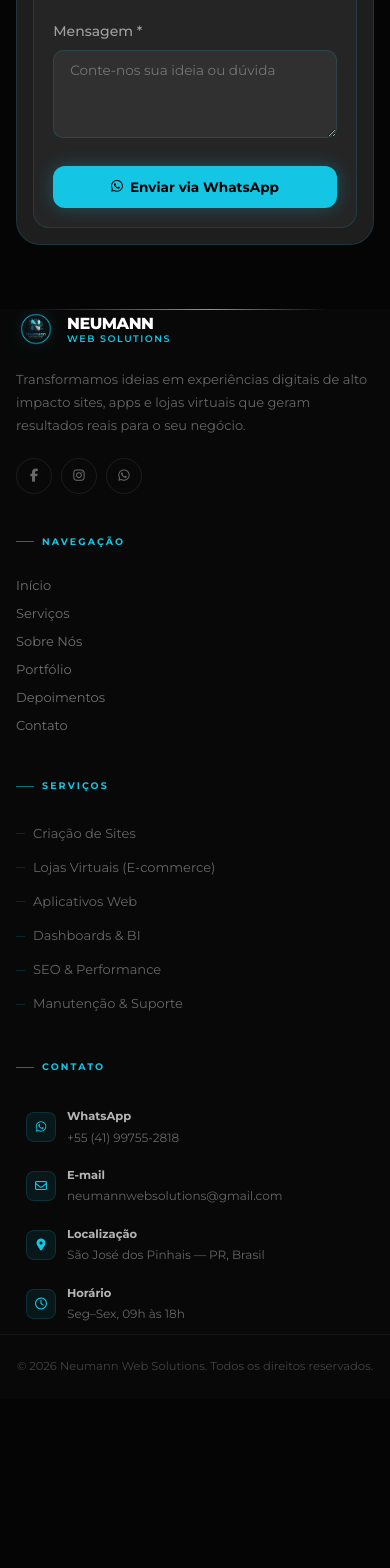
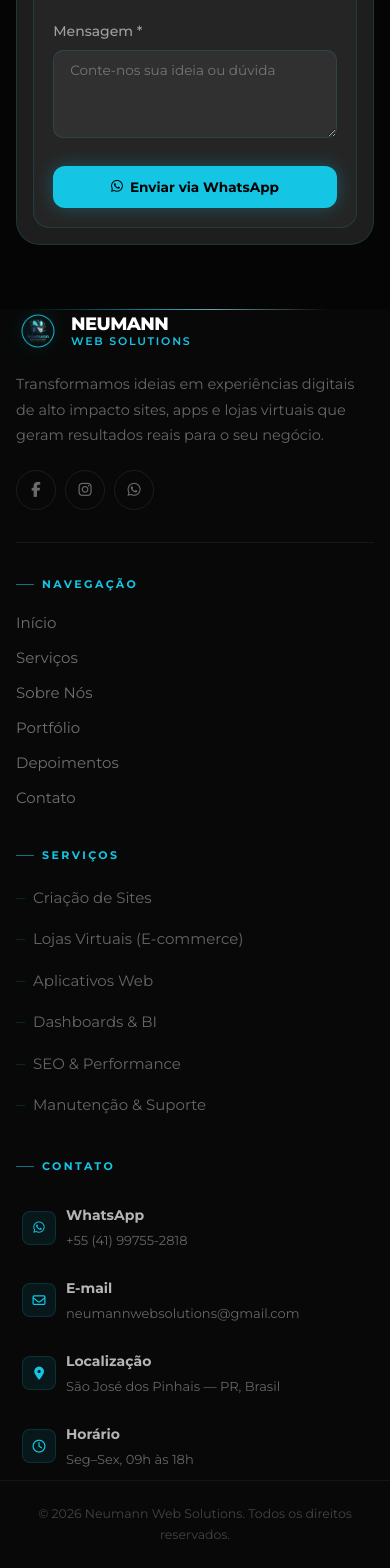
Before and after one commit to GeovaniNeumann/NeumannWeb, a React (Vite) app: page / in a window 390 px wide. Shown: the part 8969-10537 px from the top of the page. Before the commit the page ends 10368 px from the top, so only its background shows below. Built offline with nearby package versions, Linux system fonts and the light colour scheme.

Commit message:
atualização

```diff
--- a/src/components/Footer/Footer.css
+++ b/src/components/Footer/Footer.css
@@ -341,57 +341,174 @@ a.footer-contact-item:hover {
 /* ─── Responsivo ────────────────────────────────────────── */
 @media (max-width: 1100px) {
   .footer-grid {
-    grid-template-columns: 1.4fr 1fr 1fr;
-    gap: 2.5rem;
+    grid-template-columns: 1fr 1fr;
+    gap: 2.5rem 3rem;
+  }
+  .footer-col--brand {
+    grid-column: 1 / -1;
+    padding-right: 0;
+    max-width: 480px;
   }
   .footer-col--contact {
     grid-column: 1 / -1;
     display: grid;
-    grid-template-columns: auto 1fr 1fr 1fr auto;
+    grid-template-columns: repeat(2, 1fr);
+    gap: 4px 2rem;
     align-items: start;
-    gap: 0 1rem;
   }
   .footer-col--contact h4 {
     grid-column: 1 / -1;
-  }
-  .footer-cta-btn {
-    grid-column: 1 / -1;
-    margin-top: 8px;
-    width: fit-content;
+    margin-bottom: 0.6rem;
   }
 }
 
 @media (max-width: 768px) {
   .footer-inner {
-    padding-top: 3.5rem;
-    padding-bottom: 3rem;
+    padding-top: 3rem;
+    padding-bottom: 2.5rem;
   }
+
   .footer-grid {
     grid-template-columns: 1fr 1fr;
-    gap: 2.5rem;
+    gap: 2rem 2rem;
   }
+
   .footer-col--brand {
     grid-column: 1 / -1;
     padding-right: 0;
+    border-bottom: 1px solid rgba(255,255,255,0.06);
+    padding-bottom: 2rem;
   }
+
+  .footer-brand-tagline {
+    font-size: 14px;
+  }
+
+  /* Colunas nav e serviços lado a lado */
+  .footer-col h4 {
+    font-size: 10px;
+    margin-bottom: 1rem;
+  }
+
+  .footer-col ul li button {
+    font-size: 14px;
+    padding: 6px 0;
+  }
+
+  .footer-col ul li span {
+    font-size: 14px;
+    padding: 6px 0;
+  }
+
+  /* Contato: 2 itens por linha */
   .footer-col--contact {
     grid-column: 1 / -1;
-    display: flex;
-    flex-direction: column;
+    display: grid;
+    grid-template-columns: 1fr 1fr;
+    gap: 6px 1.5rem;
   }
-  .footer-cta-btn {
-    width: 100%;
+
+  .footer-col--contact h4 {
+    grid-column: 1 / -1;
+  }
+
+  .footer-contact-item {
+    padding: 10px 8px;
+    gap: 10px;
+  }
+
+  .footer-contact-icon {
+    width: 34px;
+    height: 34px;
+    font-size: 13px;
+    flex-shrink: 0;
+  }
+
+  .footer-contact-item strong {
+    font-size: 13px;
+  }
+
+  .footer-contact-item small {
+    font-size: 12.5px;
+  }
+
+  .footer-bottom p {
+    font-size: 12px;
+    text-align: center;
+  }
+
+  .footer-bottom-inner {
+    justify-content: center;
   }
 }
 
 @media (max-width: 480px) {
+  .footer-inner {
+    padding-top: 2.5rem;
+  }
+
   .footer-grid {
     grid-template-columns: 1fr;
+    gap: 2rem;
   }
-  .footer-bottom-inner {
-    flex-direction: column;
-    text-align: center;
-    gap: 4px;
+
+  .footer-col--contact {
+    grid-template-columns: 1fr;
+  }
+
+  /* Fonte maior em tela pequena */
+  .footer-col ul li button {
+    font-size: 15px;
+    padding: 7px 0;
+  }
+
+  .footer-col ul li span {
+    font-size: 15px;
+    padding: 7px 0;
+  }
+
+  .footer-col h4 {
+    font-size: 11px;
+    margin-bottom: 0.8rem;
+  }
+
+  .footer-contact-item {
+    padding: 10px 6px;
+  }
+
+  .footer-contact-item strong {
+    font-size: 14px;
+  }
+
+  .footer-contact-item small {
+    font-size: 13px;
+  }
+
+  .footer-logo-name {
+    font-size: 18px;
+  }
+
+  .footer-logo-name em {
+    font-size: 11px;
+  }
+
+  .footer-brand-tagline {
+    font-size: 14.5px;
+  }
+
+  .footer-logo-img {
+    width: 44px;
+    height: 44px;
+  }
+
+  .footer-social-icons a {
+    width: 40px;
+    height: 40px;
+    font-size: 15px;
+  }
+
+  .footer-bottom p {
+    font-size: 12.5px;
   }
 }
 
```
